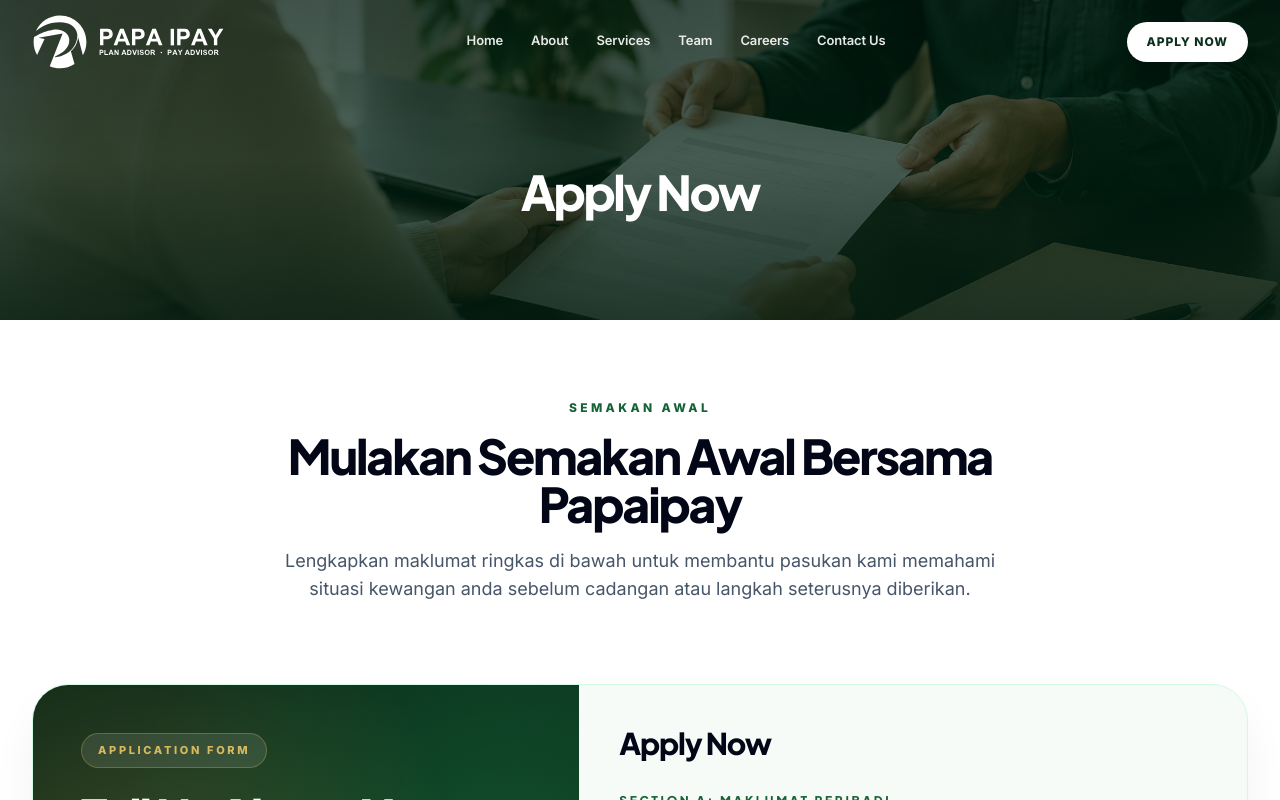
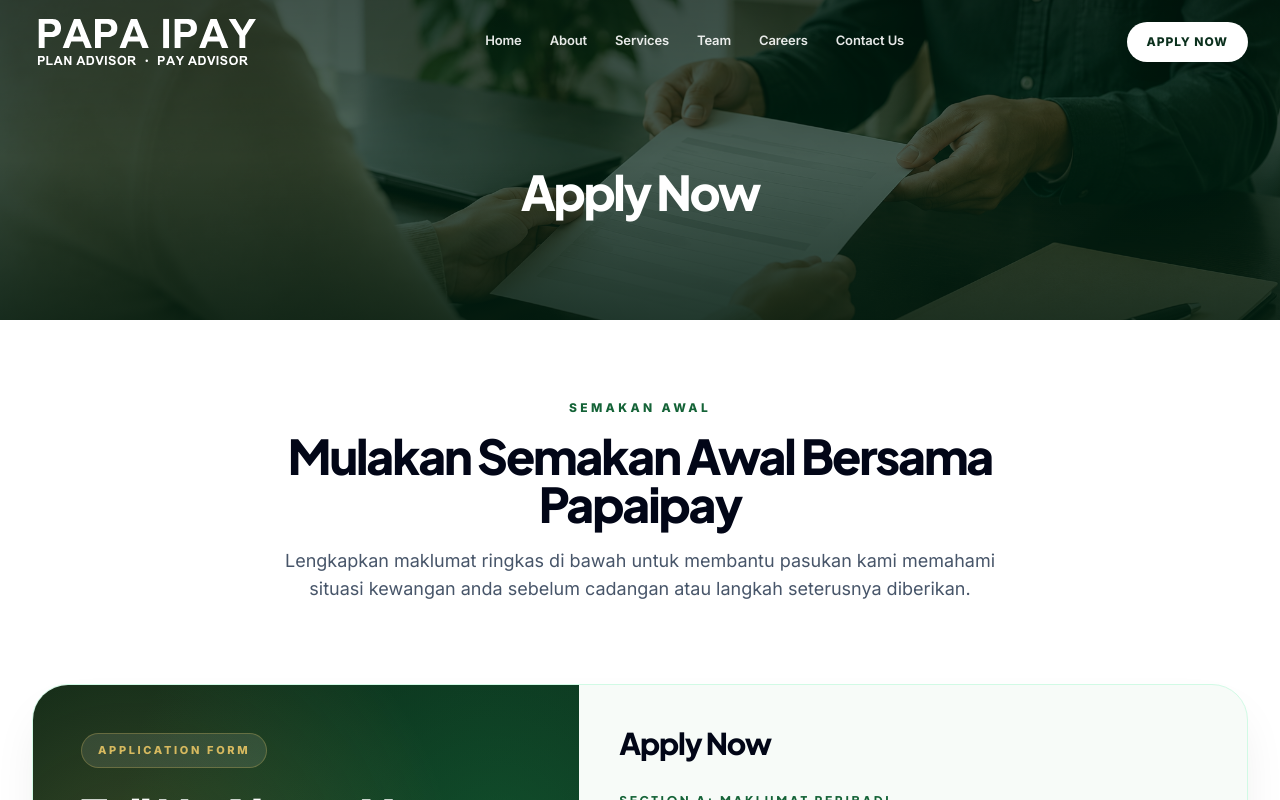
Before and after one commit to Neugens-Solution/papaipay-website, a Next.js app: page /apply in a window 1280 px wide. Shown: the top 800 px of the page. Built offline with nearby package versions, Linux system fonts and the light colour scheme.

Commit message:
Update header logo asset

```diff
--- a/app/site-components.tsx
+++ b/app/site-components.tsx
@@ -20,7 +20,7 @@ export const socialLinks = [
 ];
 
 export function BrandLogo({ dark = false }: { dark?: boolean }) {
-  return <div className="flex items-center"><img src="/papaipay-logo.svg" alt="Papaipay" className={`h-11 w-auto object-contain md:h-14 ${dark ? "brightness-0 invert" : ""}`} /></div>;
+  return <div className="flex items-center"><img src="/papaipay-logo-header-02.svg" alt="Papaipay" className={`h-11 w-auto object-contain md:h-14 ${dark ? "brightness-0 invert" : ""}`} /></div>;
 }
 
 export function Header({ active }: { active?: string }) {
```
